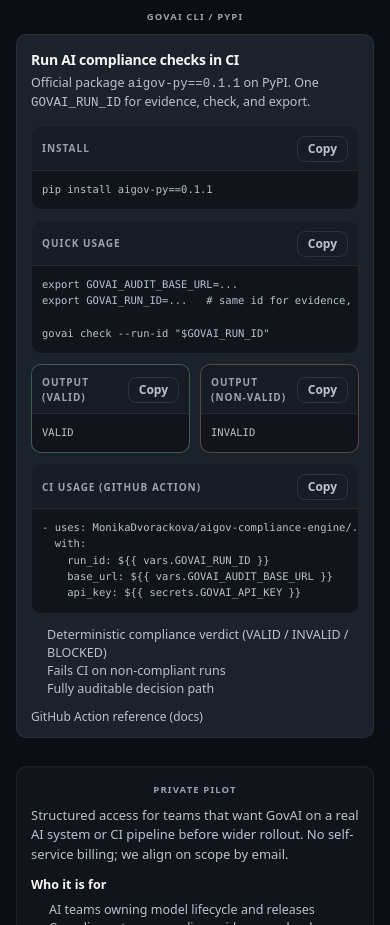
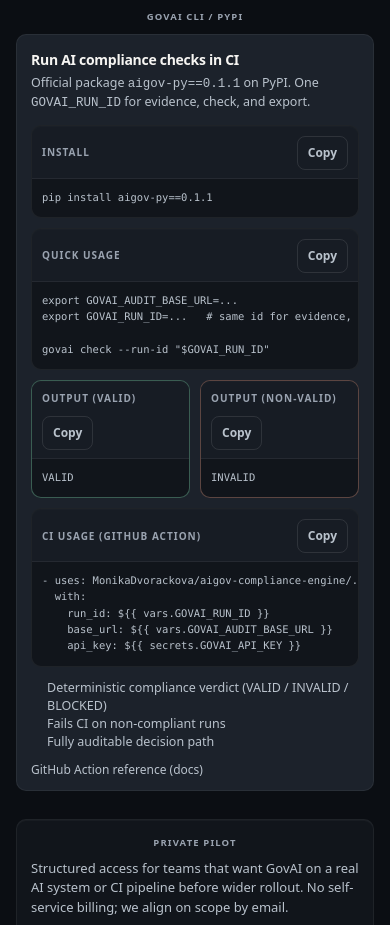
Before and after one commit to MonikaDvorackova/aigov-compliance-engine, a Next.js app in the folder dashboard/: page / in a window 390 px wide. Shown: the part 1300-2225 px from the top of the page. Built offline with nearby package versions, Linux system fonts and the light colour scheme.

Commit message:
fix: improve mobile onboarding usability

```diff
--- a/dashboard/app/globals.css
+++ b/dashboard/app/globals.css
@@ -1008,6 +1008,92 @@
   box-sizing: border-box;
 }
 
+/* Shared code / command block — used by LandingCopyBlock (homepage + onboarding) */
+.govai_code_card {
+  max-width: 100%;
+  min-width: 0;
+  border-radius: 10px;
+  background: var(--govai-bg-panel);
+  box-shadow: 0 1px 0 rgba(255, 255, 255, 0.03) inset;
+  overflow: hidden;
+}
+
+.govai_code_card__top {
+  display: flex;
+  align-items: center;
+  justify-content: space-between;
+  gap: 10px;
+  flex-wrap: wrap;
+  padding: 10px 10px 8px;
+  border-bottom: 1px solid var(--govai-border-faint);
+  background: color-mix(in srgb, var(--govai-bg-elevated) 60%, transparent);
+}
+
+.govai_code_card__label {
+  min-width: 0;
+  font-size: 10px;
+  font-weight: 600;
+  letter-spacing: 0.1em;
+  text-transform: uppercase;
+  color: var(--govai-text-label);
+  overflow: hidden;
+  text-overflow: ellipsis;
+  white-space: nowrap;
+}
+
+.govai_code_copy {
+  flex-shrink: 0;
+  min-height: 30px;
+  padding: 0 10px;
+  border-radius: 8px;
+  border: 1px solid var(--govai-border);
+  background: transparent;
+  color: var(--govai-text-secondary);
+  font-size: 12px;
+  font-weight: 600;
+  cursor: pointer;
+  touch-action: manipulation;
+  transition: background 0.15s ease, border-color 0.15s ease, color 0.15s ease, opacity 0.15s ease;
+}
+
+.govai_code_copy:hover {
+  background: var(--govai-bg-elevated);
+  border-color: var(--govai-border);
+  color: var(--govai-text);
+}
+
+.govai_code_copy:focus-visible {
+  outline: 2px solid var(--govai-border-focus);
+  outline-offset: 2px;
+}
+
+.govai_code_pre {
+  margin: 0;
+  padding: 10px 10px 12px;
+  max-width: 100%;
+  font-family: ui-monospace, SFMono-Regular, Menlo, monospace;
+  font-size: 11px;
+  line-height: 1.55;
+  color: var(--govai-text-secondary);
+  white-space: pre;
+  overflow-y: hidden;
+  overflow-x: auto;
+  -webkit-overflow-scrolling: touch;
+}
+
+.govai_code_pre code {
+  display: block;
+}
+
+@media (max-width: 560px) {
+  .govai_code_pre {
+    font-size: 10.5px;
+  }
+  .govai_code_copy {
+    min-height: 34px;
+  }
+}
+
 button.govai_btn {
   font: inherit;
   cursor: pointer;
--- a/dashboard/app/onboarding/page.tsx
+++ b/dashboard/app/onboarding/page.tsx
@@ -16,7 +16,7 @@
     <InfraShell maxWidth={720} align="start" padding={20} background={LANDING_SHELL_BACKGROUND}>
       <Header />
 
-      <div style={{ maxWidth: 620, marginLeft: "auto", marginRight: "auto", paddingTop: 2 }}>
+      <div className="mx-auto max-w-2xl px-4 sm:px-6" style={{ paddingTop: 2 }}>
         <div style={{ textAlign: "center" }}>
           <div style={{ letterSpacing: "0.2em", fontSize: 10, opacity: 0.62, marginBottom: 8 }}>GOVAI</div>
           <h1
@@ -114,7 +114,7 @@
           </ul>
         </Panel>
 
-        <div style={{ marginTop: 18, display: "grid", gap: 12 }}>
+        <div className="mt-5 grid min-w-0 gap-6">
           <div style={{ fontSize: 9.5, fontWeight: 650, letterSpacing: "0.12em", textTransform: "uppercase", color: "var(--govai-text-label)" }}>
             1) Install CLI
           </div>
```
